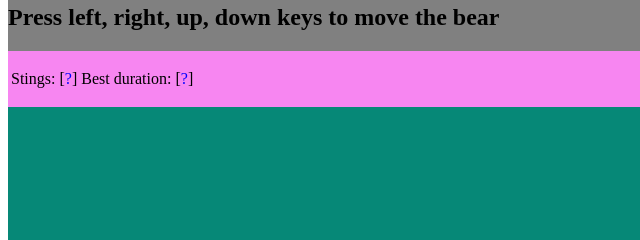
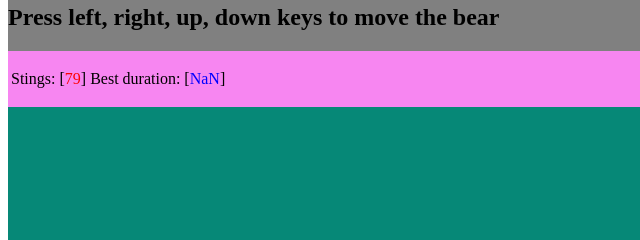
Before and after one commit to BenCoke12/wp-lab-2, a website: page index.html in a window 1280 px wide. Shown: the part 204-444 px from the top of the page, 0-640 px from the left. Drawn offline with Linux system fonts and the light colour scheme.

Commit message:
progress

```diff
--- a/game.js
+++ b/game.js
@@ -35,7 +35,7 @@ function Bear() {
   };
 
   this.setSpeed = function () {
-    this.dBear = parseInt(document.getElementById("speedBear").value);
+    this.dBear = Number(document.getElementById("speedBear").value);
   };
 }
 
@@ -178,6 +178,7 @@ function moveBees() {
     let dx = getRandomInt(2 * speed) - speed;
     let dy = getRandomInt(2 * speed) - speed;
     bees[i].move(dx, dy);
+    isHit(bees[i], bear); //add to count stings
   }
 }
 
@@ -185,8 +186,59 @@ function updateBees() {
   //update loop for game
   //move the bees randomly
   moveBees();
-  //use a fixed update period
-  let period = 10; //modify to control refesh period
-  //update teh timer for the next move
-  updateTimer = setTimeout("updateBees()", period);
+  //use update period from form
+  let period = Number(document.getElementById("periodTimer").value); //modify to control refesh period
+  //check for 1000 stings
+  if (hits.innerHTML >= 100) {
+    alert("Game Over!");
+    clearTimeout(updateTimer);
+  } else {
+    //update the timer for the next move
+    updateTimer = setTimeout("updateBees()", period);
+  }
 }
+
+function isHit(defender, offender) {
+  if (overlap(defender, offender)) {
+    //check if the two images overlap
+    let score = hits.innerHTML;
+    score = Number(score) + 1; //increment the score
+    hits.innerHTML = score; //display the new score
+    //calculate longest duration
+    let newStingTime = new Date();
+    let thisDuration = newStingTime - lastStingTime;
+    lastStingTime = newStingTime;
+    let longestDuration = Number(duration.innerHTML);
+    if (longestDuration === 0) {
+      longestDuration = thisDuration;
+    } else {
+      if (longestDuration < thisDuration) longestDuration = thisDuration;
+    }
+    document.getElementById("duration").innerHTML = longestDuration;
+  }
+}
+
+function overlap(element1, element2) {
+  //consider the two rectangles wrapping the two elements
+  //rectangle of the first element
+  left1 = element1.htmlElement.offsetLeft;
+  top1 = element1.htmlElement.offsetTop;
+  right1 = element1.htmlElement.offsetLeft + element1.htmlElement.offsetWidth;
+  bottom1 = element1.htmlElement.offsetTop + element1.htmlElement.offsetHeight;
+  //rectangle of the second element
+  left2 = element2.htmlElement.offsetLeft; //e2x
+  top2 = element2.htmlElement.offsetTop; //e2y
+  right2 = element2.htmlElement.offsetLeft + element2.htmlElement.offsetWidth;
+  bottom2 = element2.htmlElement.offsetTop + element2.htmlElement.offsetHeight;
+  //calculate the intersection of the two rectangles
+  x_intersect = Math.max(0, Math.min(right1, right2) - Math.max(left1, left2));
+  y_intersect = Math.max(0, Math.min(bottom1, bottom2) - Math.max(top1, top2));
+  intersectArea = x_intersect * y_intersect;
+  //if intersection is nil no hit
+  if (intersectArea == 0 || isNaN(intersectArea)) {
+    return false;
+  }
+  return true;
+}
+
+//should check form for quantity of bees?
--- a/index.html
+++ b/index.html
@@ -9,6 +9,9 @@
       var bear;
       var bees;
       var updateTimer;
+      //take start time
+      //var?
+      lastStingTime = new Date();
     </script>
     <script src="game.js"></script>
     <noscript>
@@ -39,7 +42,7 @@
       <table>
         <tr>
           <td>
-            <p>Stings: [<span id="duration">?</span>]</p>
+            <p>Stings: [<span id="hits">0</span>]</p>
           </td>
           <td>
             <p>Best duration: [<span id="duration">?</span>]</p>
```
